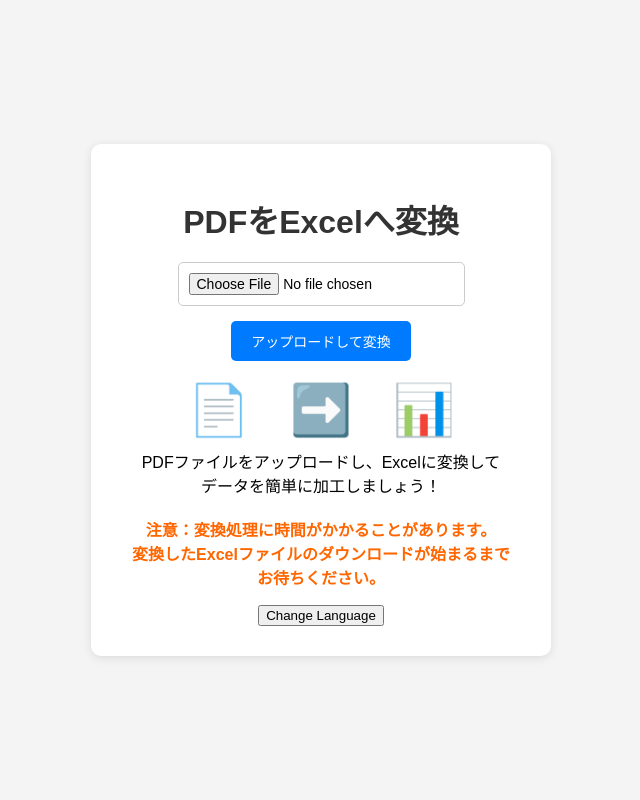
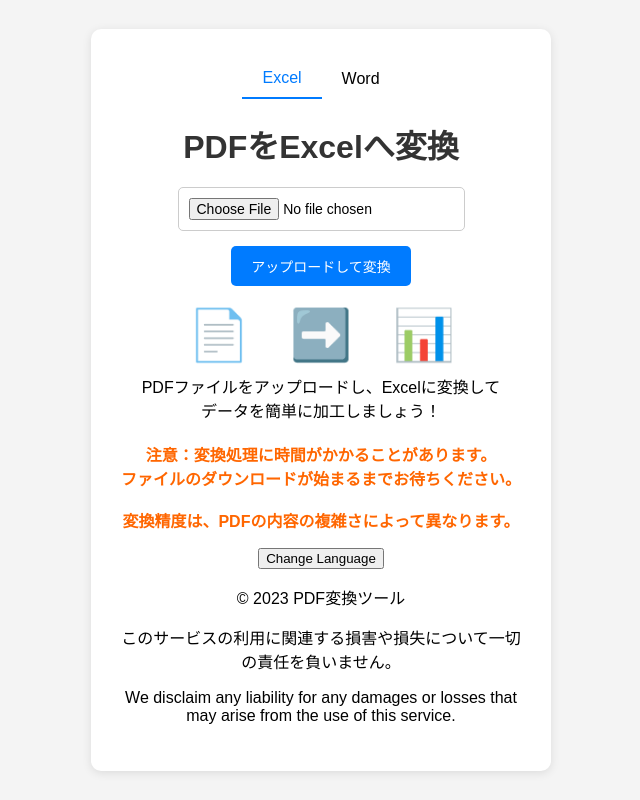
Before and after one commit to katsu24/PDFToExcelWEb, a Flask app: template templates/upload.html in a window 1280 px wide. Shown: the whole page, without its empty margins (319-959 px from the left). Run offline with Flask 3, Linux system fonts and the light colour scheme; the template is opened without the code that fills it, so the values that code supplies are empty.

Commit message:
本番環境デプロイ版

```diff
--- a/app.py
+++ b/app.py
@@ -1,5 +1,5 @@
+import io
 import os
-import io
 from flask import Flask, render_template, request, send_file
 import pandas as pd
 import tabula
@@ -7,26 +7,34 @@ import openpyxl
 from openpyxl import Workbook
 from openpyxl.utils.dataframe import dataframe_to_rows
 from openpyxl.styles import Alignment
-import uuid
+import fitz
+from docx import Document
+import logging
+import subprocess
 
 app = Flask(__name__)
+
+# ログの設定
+log_file = os.path.join(os.path.dirname(__file__), 'app.log')
+handler = logging.FileHandler(log_file)
+formatter = logging.Formatter('%(asctime)s - %(name)s - %(levelname)s - %(message)s')
+handler.setFormatter(formatter)
+app.logger.addHandler(handler)
+app.logger.setLevel(logging.INFO)
 
 UPLOAD_FOLDER = 'uploads'
 app.config['UPLOAD_FOLDER'] = UPLOAD_FOLDER
 
-@app.route("/")
+@app.route("/pdf_to")
 def index():
     return render_template("upload.html")
 
-@app.route("/upload", methods=["POST"])
-def upload():
+@app.route("/upload_excel", methods=["POST"])
+def upload_excel():
     pdf_file = request.files["pdf_file"]
     if pdf_file:
         dfs = tabula.read_pdf(pdf_file, lattice=True, pages='all')
         combined_df = pd.concat(dfs, ignore_index=True)
-
-        excel_filename = str(uuid.uuid4()) + '.xlsx'
-        excel_file_path = os.path.join(app.root_path, "output", excel_filename)
 
         excel_io = io.BytesIO()
         workbook = Workbook()
@@ -63,6 +71,30 @@ def upload():
             mimetype='application/vnd.openxmlformats-officedocument.spreadsheetml.sheet'
         )
 
+@app.route("/upload_word", methods=["POST"])
+def upload_word():
+    pdf_file = request.files["pdf_file"]
+    if pdf_file:
+        # PDFファイルを読み込み、テキストを抽出
+        pdf_data = pdf_file.read()
+        pdf_document = fitz.open(stream=pdf_data, filetype="pdf")
+        text = ""
+        for page in pdf_document:
+            text += page.get_text("text")
+
+        document = Document()
+        document.add_paragraph(text)
+
+        word_io = io.BytesIO()
+        document.save(word_io)
+        word_io.seek(0)
+
+        return send_file(
+            word_io,
+            as_attachment=True,
+            download_name='result.docx',
+            mimetype='application/vnd.openxmlformats-officedocument.wordprocessingml.document'
+        )
 
 if __name__ == "__main__":
-    app.run(debug=True)
+    app.run('0.0.0.0')
--- /dev/null
+++ b/static/script.js
@@ -0,0 +1,57 @@
+// 言語切り替え
+function toggleLanguage() {
+    const enTitleExcel = document.getElementById('en-title_excel');
+    const jpTitleExcel = document.getElementById('jp-title_excel');
+    const enTitleWord = document.getElementById('en-title_word');
+    const jpTitleWord = document.getElementById('jp-title_word');
+    const enDescriptionExcel = document.getElementById('en-description_excel');
+    const jpDescriptionExcel = document.getElementById('jp-description_excel');
+    const enDescriptionWord = document.getElementById('en-description_word');
+    const jpDescriptionWord = document.getElementById('jp-description_word');
+    const enNotice = document.getElementById('en-notice');
+    const jpNotice = document.getElementById('jp-notice');
+    const submitButtonExcel = document.getElementById('submit-button_excel');
+    const submitButtonWord = document.getElementById('submit-button_word');
+
+    if (enDescriptionExcel.style.display === 'none') {
+        enDescriptionExcel.style.display = 'block';
+        jpDescriptionExcel.style.display = 'none';
+        enDescriptionWord.style.display = 'block';
+        jpDescriptionWord.style.display = 'none';
+        enNotice.style.display = 'block';
+        jpNotice.style.display = 'none';
+        enTitleExcel.style.display = 'block';
+        jpTitleExcel.style.display = 'none';
+        enTitleWord.style.display = 'block';
+        jpTitleWord.style.display = 'none';
+        submitButtonExcel.value = 'Upload and Convert';
+        submitButtonWord.value = 'Upload and Convert';
+    } else {
+        enDescriptionExcel.style.display = 'none';
+        jpDescriptionExcel.style.display = 'block';
+        enDescriptionWord.style.display = 'none';
+        jpDescriptionWord.style.display = 'block';
+        enNotice.style.display = 'none';
+        jpNotice.style.display = 'block';
+        enTitleExcel.style.display = 'none';
+        jpTitleExcel.style.display = 'block';
+        enTitleWord.style.display = 'none';
+        jpTitleWord.style.display = 'block';
+        submitButtonExcel.value = 'アップロードして変換';
+        submitButtonWord.value = 'アップロードして変換';
+    }
+}
+// タブ切り替え
+function openTab(evt, tabName) {
+    var i, tabcontent, tablinks;
+    tabcontent = document.getElementsByClassName("tabcontent");
+    for (i = 0; i < tabcontent.length; i++) {
+        tabcontent[i].style.display = "none";
+    }
+    tablinks = document.getElementsByClassName("tablinks");
+    for (i = 0; i < tablinks.length; i++) {
+        tablinks[i].className = tablinks[i].className.replace(" active", "");
+    }
+    document.getElementById(tabName).style.display = "block";
+    evt.currentTarget.className += " active";
+}
--- /dev/null
+++ b/static/style.css
@@ -0,0 +1,100 @@
+body {
+    font-family: Arial, sans-serif;
+    margin: 0;
+    padding: 0;
+    display: flex;
+    justify-content: center;
+    align-items: center;
+    height: 100vh;
+    background-color: #f4f4f4;
+}
+
+.container {
+    background-color: #ffffff;
+    border-radius: 10px;
+    box-shadow: 0 2px 10px rgba(0, 0, 0, 0.1);
+    padding: 30px;
+    width: 400px;
+    text-align: center;
+}
+
+h1 {
+    margin-bottom: 20px;
+    color: #333333;
+}
+
+form {
+    display: flex;
+    flex-direction: column;
+    align-items: center;
+}
+
+input[type="file"] {
+    margin-bottom: 15px;
+    padding: 10px;
+    border: 1px solid #ccc;
+    border-radius: 5px;
+    font-size: 14px;
+}
+
+input[type="submit"] {
+    background-color: #007bff;
+    color: #ffffff;
+    padding: 10px 20px;
+    border: none;
+    border-radius: 5px;
+    cursor: pointer;
+    font-size: 14px;
+    transition: background-color 0.3s ease;
+}
+
+input[type="submit"]:hover {
+    background-color: #0056b3;
+}
+
+.icon-container {
+    display: flex;
+    justify-content: center;
+    align-items: center;
+    margin-top: 20px;
+}
+
+.icon {
+    font-size: 50px;
+    margin: 0 20px;
+    color: #007bff;
+}
+
+.description {
+    text-align: center;
+    margin-top: 10px;
+}
+
+.notice {
+    color: #ff6600;
+    font-weight: bold;
+    margin-top: 20px;
+}
+
+/* タブのスタイル */
+.tab {
+    display: flex;
+    justify-content: center;
+    align-items: center;
+    margin-bottom: 20px;
+}
+
+.tab button {
+    background-color: transparent;
+    border: none;
+    outline: none;
+    cursor: pointer;
+    padding: 10px 20px;
+    font-size: 16px;
+    transition: color 0.3s ease;
+}
+
+.tab button.active {
+    color: #007bff;
+    border-bottom: 2px solid #007bff;
+}
--- a/templates/upload.html
+++ b/templates/upload.html
@@ -1,147 +1,87 @@
 <!DOCTYPE html>
-<html lang="en">
+<html lang="ja">
+
 <head>
     <meta charset="UTF-8">
     <meta name="viewport" content="width=device-width, initial-scale=1.0">
-    <title>PDF Upload and Conversion</title>
-    <style>
-        body {
-            font-family: Arial, sans-serif;
-            margin: 0;
-            padding: 0;
-            display: flex;
-            justify-content: center;
-            align-items: center;
-            height: 100vh;
-            background-color: #f4f4f4;
-        }
+    <meta name="description" content="PDFファイルをアップロードしてExcelやWordに変換するツールです。データの加工や変換を簡単に行いましょう。">
+    <link rel="stylesheet" href="{{ url_for('static', filename='style.css') }}">
+    <title>PDFファイルのExcel・Word変換ツール</title>
+</head>
 
-        .container {
-            background-color: #ffffff;
-            border-radius: 10px;
-            box-shadow: 0 2px 10px rgba(0, 0, 0, 0.1);
-            padding: 30px;
-            width: 400px;
-            text-align: center;
-        }
-
-        h1 {
-            margin-bottom: 20px;
-            color: #333333;
-        }
-
-        form {
-            display: flex;
-            flex-direction: column;
-            align-items: center;
-        }
-
-        input[type="file"] {
-            margin-bottom: 15px;
-            padding: 10px;
-            border: 1px solid #ccc;
-            border-radius: 5px;
-            font-size: 14px;
-        }
-
-        input[type="submit"] {
-            background-color: #007bff;
-            color: #ffffff;
-            padding: 10px 20px;
-            border: none;
-            border-radius: 5px;
-            cursor: pointer;
-            font-size: 14px;
-            transition: background-color 0.3s ease;
-        }
-
-        input[type="submit"]:hover {
-            background-color: #0056b3;
-        }
-
-        .icon-container {
-            display: flex;
-            justify-content: center;
-            align-items: center;
-            margin-top: 20px;
-        }
-
-        .icon {
-            font-size: 50px;
-            margin: 0 20px;
-            color: #007bff;
-        }
-
-        .description {
-            text-align: center;
-            margin-top: 10px;
-        }
-
-        .notice {
-            color: #ff6600;
-            font-weight: bold;
-            margin-top: 20px;
-        }
-    </style>
-</head>
 <body>
     <div class="container">
-        <h1 id="en-title" style="display: none;">PDF to Excel Conversion</h1>
-        <h1 id="jp-title">PDFをExcelへ変換</h1>
-        <form action="/upload" method="POST" enctype="multipart/form-data">
+        <div class="tab">
+            <button class="tablinks active" onclick="openTab(event, 'excelTab')">Excel</button>
+            <button class="tablinks" onclick="openTab(event, 'wordTab')">Word</button>
+        </div>
+        <div id="excelTab" class="tabcontent">
+            <h1 id="en-title_excel" style="display: none;">PDF to Excel Conversion</h1>
+            <h1 id="jp-title_excel">PDFをExcelへ変換</h1>
+            <form action="/upload_excel" method="POST" enctype="multipart/form-data">
                 <input type="file" name="pdf_file">
-            <input type="submit" value="アップロードして変換" id="submit-button">
+                <input type="submit" value="アップロードして変換" id="submit-button_excel">
             </form>
             <div class="icon-container">
                 <div class="icon">📄</div>
                 <div class="icon">➡️</div>
                 <div class="icon">📊</div>
             </div>
-        <p class="description" id="en-description" style="display: none;">
+            <p class="description" id="en-description_excel" style="display: none;">
                 Upload a PDF file, convert it to Excel,
                 and transform your data with ease!
             </p>
-        <p class="description" id="jp-description">
-            PDFファイルをアップロードし、Excelに変換して<br/>
+            <p class="description" id="jp-description_excel">
+                PDFファイルをアップロードし、Excelに変換して<br />
                 データを簡単に加工しましょう！
             </p>
+        </div>
+
+        <div id="wordTab" class="tabcontent" style="display: none;">
+            <h1 id="en-title_word" style="display: none;">PDF to Word Conversion</h1>
+            <h1 id="jp-title_word">PDFをWordへ変換</h1>
+            <form action="/upload_word" method="POST" enctype="multipart/form-data">
+                <input type="file" name="pdf_file">
+                <input type="submit" value="アップロードして変換" id="submit-button_word">
+            </form>
+            <div class="icon-container">
+                <div class="icon">📄</div>
+                <div class="icon">➡️</div>
+                <div class="icon">📝</div>
+            </div>
+            <p class="description" id="en-description_word" style="display: none;">
+                Upload a PDF file, convert it to Word,
+                and transform your data with ease!
+            </p>
+            <p class="description" id="jp-description_word">
+                PDFファイルをアップロードし、Wordに変換して<br />
+                データを簡単に加工しましょう！
+            </p>
+            <p class="notice" id="en-notice_word" style="display: none;">
+                Please note: The conversion process may take some time. Please wait until the download of the converted
+                Excel file begins.
+            </p>
+        </div>
         <p class="notice" id="en-notice" style="display: none;">
-            Please note: The conversion process may take some time. Please wait until the download of the converted Excel file begins.
+            Please note: The conversion process may take some time.
+            Please wait until the download of the converted file begins.
+            The accuracy of the conversion results may vary based on the complexity of the PDF content.
+
         </p>
         <p class="notice" id="jp-notice">
             注意：変換処理に時間がかかることがあります。<br/>
-            変換したExcelファイルのダウンロードが始まるまで<br/>お待ちください。
+            ファイルのダウンロードが始まるまでお待ちください。<br/>
+            <br/>
+            変換精度は、PDFの内容の複雑さによって異なります。
         </p>
         <button onclick="toggleLanguage()">Change Language</button>
+
+        <footer>
+            <p class="copyright">© 2023 PDF変換ツール</p>
+            <p class="disclaimer">このサービスの利用に関連する損害や損失について一切の責任を負いません。</p>
+            <p class="disclaimer">We disclaim any liability for any damages or losses that may arise from the use of this service.</p>
+        </footer>
     </div>
-    <script>
-        function toggleLanguage() {
-            const enTitle = document.getElementById('en-title');
-            const jpTitle = document.getElementById('jp-title');
-            const enDescription = document.getElementById('en-description');
-            const jpDescription = document.getElementById('jp-description');
-            const enNotice = document.getElementById('en-notice');
-            const jpNotice = document.getElementById('jp-notice');
-            const submitButton = document.getElementById('submit-button');
-
-            if (enDescription.style.display === 'none') {
-                enDescription.style.display = 'block';
-                jpDescription.style.display = 'none';
-                enNotice.style.display = 'block';
-                jpNotice.style.display = 'none';
-                enTitle.style.display = 'block';
-                jpTitle.style.display = 'none';
-                submitButton.value = 'Upload and Convert';
-            } else {
-                enDescription.style.display = 'none';
-                jpDescription.style.display = 'block';
-                enNotice.style.display = 'none';
-                jpNotice.style.display = 'block';
-                enTitle.style.display = 'none';
-                jpTitle.style.display = 'block';
-                submitButton.value = 'アップロードして変換';
-            }
-        }
-    </script>
+    <script src="{{ url_for('static', filename='script.js') }}"></script>
 </body>
 </html>
--- /dev/null
+++ b/wsgi.py
@@ -0,0 +1,4 @@
+from app import app
+
+if __name__ == "__main__":
+    app.run()
```
Also changed, not shown: pdfto.ini (added, +15 -0 lines). Lines whose indentation alone changed are shown as unchanged.
